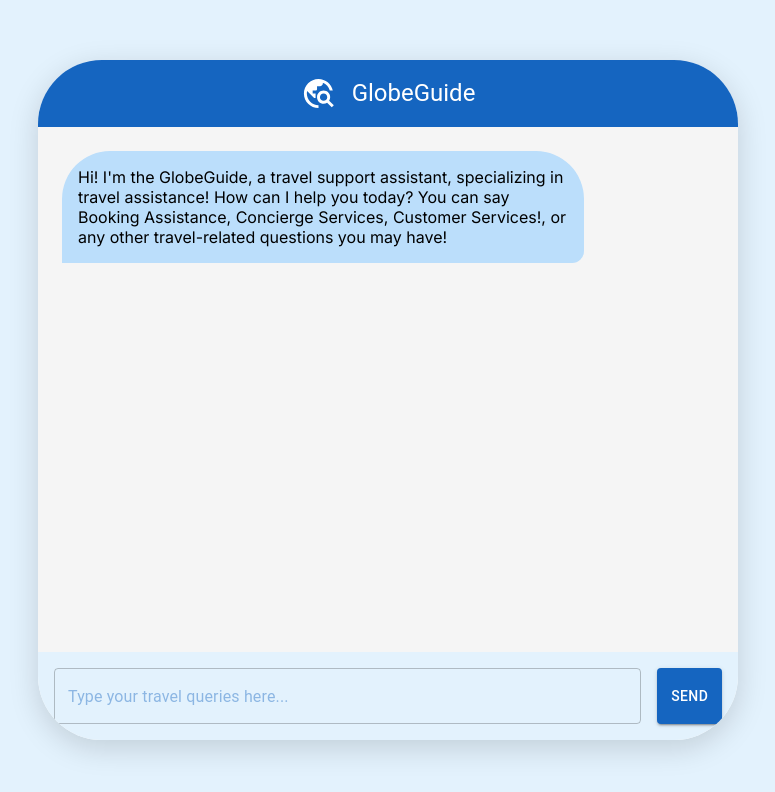
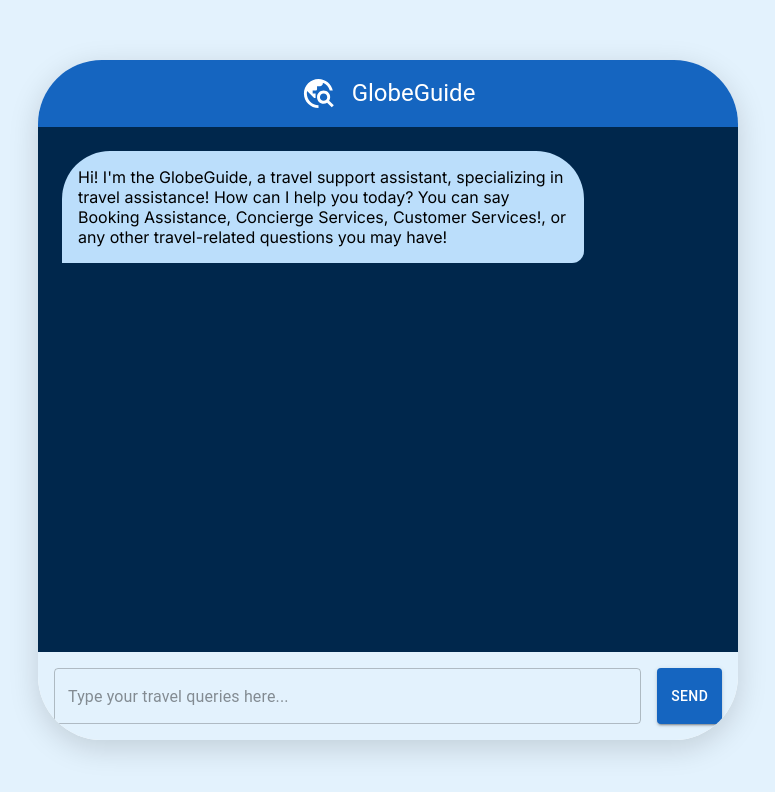
Before and after one commit to NirvanD/AICustomerSupport, a Next.js app: page / in a window 1280 px wide. Shown: the top 792 px of the page, without its empty margins (252-1027 px from the left). Built offline with nearby package versions, Linux system fonts and the light colour scheme.

Commit message:
color changes

```diff
--- a/app/page.js
+++ b/app/page.js
@@ -125,7 +125,7 @@ function TravelBot() {
           p={3}
           flexGrow={1}
           overflow="auto"
-          sx={{ bgcolor: '#f5f5f5' }}
+          sx={{ bgcolor: '#00274C' }}
         >
           {messages.map((message, index) => (
             <Box
@@ -161,7 +161,7 @@ function TravelBot() {
         <Stack direction="row" spacing={2} p={2} bgcolor="#e3f2fd">
           <TextField
             inputProps={{
-              style: { color: "#1565c0" }
+              style: { color: "#000000" }
             }}
             fullWidth
             value={message}
```
